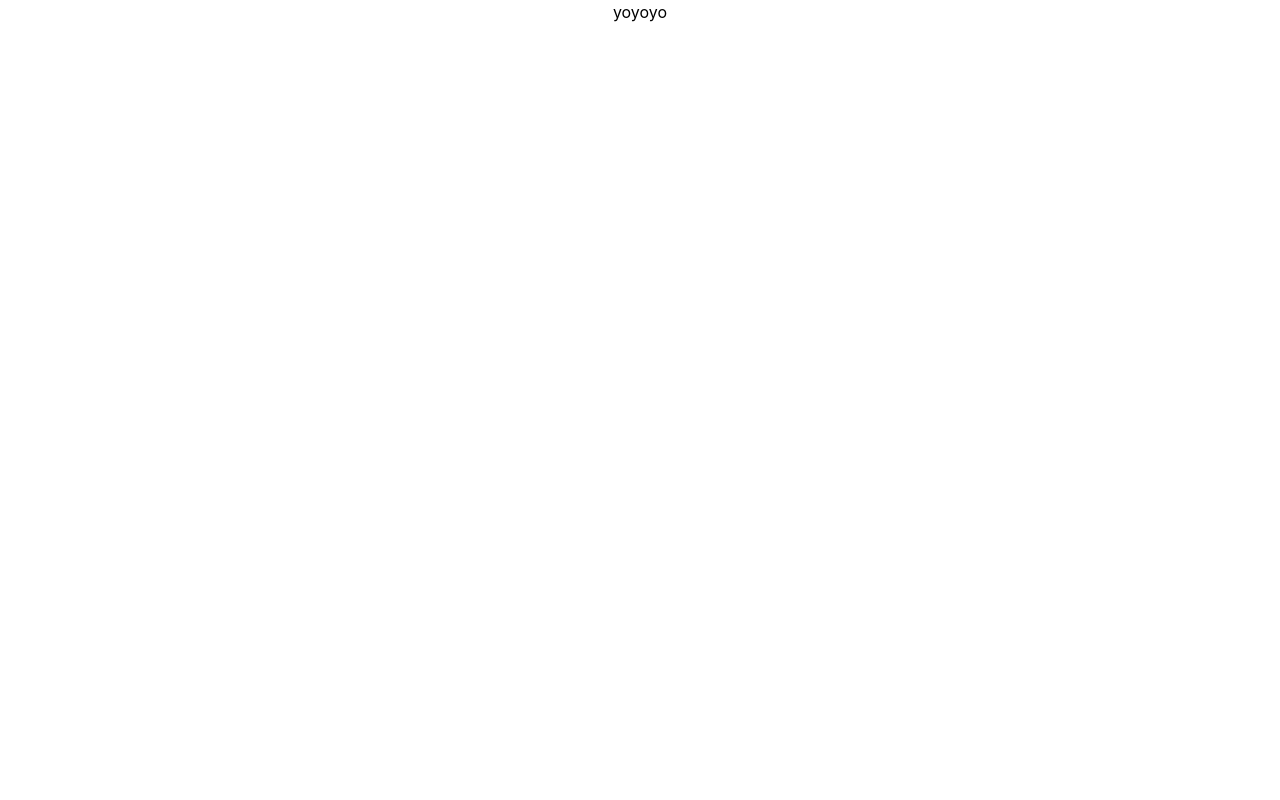
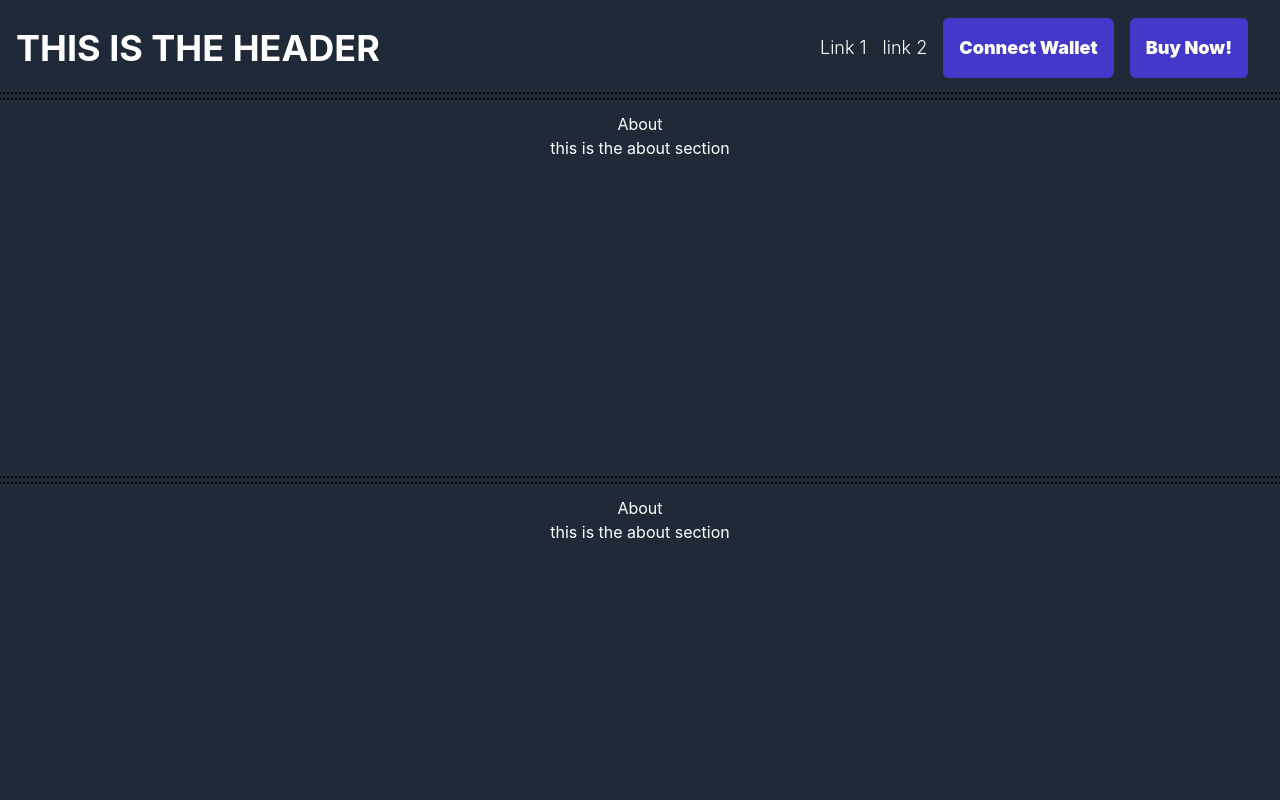
Before and after one commit to Blockchain-game-hub/rig_nft, a React (Create React App) app: page / in a window 1280 px wide. Shown: the top 800 px of the page. Built offline with nearby package versions, Linux system fonts and the light colour scheme.

Commit message:
added basic navbbar, sections outline, auto scrolling.
Signed-off-by: brendisurfs <brendan.prednis@protonmail.com>

```diff
--- a/package.json
+++ b/package.json
@@ -11,11 +11,13 @@
     "@types/node": "^12.0.0",
     "@types/react": "^17.0.0",
     "@types/react-dom": "^17.0.0",
+    "@types/react-scroll": "^1.8.3",
     "autoprefixer": "^9",
     "postcss": "^7",
     "react": "^17.0.2",
     "react-dom": "^17.0.2",
     "react-scripts": "4.0.3",
+    "react-scroll": "^1.8.4",
     "tailwindcss": "npm:@tailwindcss/postcss7-compat",
     "typescript": "^4.1.2",
     "web-vitals": "^1.0.1"
--- a/src/App.tsx
+++ b/src/App.tsx
@@ -1,10 +1,22 @@
 import React from "react";
+import { Element } from "react-scroll";
 import "./App.css";
+import Layout from "./components/Layout";
+import { AboutSection } from "./sections/AboutSection";
 
 function App() {
 	return (
 		<div className="App">
-			<p>yoyoyo</p>
+			<Layout>
+				<AboutSection />
+				<AboutSection />
+				<AboutSection />
+				<AboutSection />
+				<AboutSection />
+				<Element name="test1" className="element">
+					<AboutSection />
+				</Element>
+			</Layout>
 		</div>
 	);
 }
--- /dev/null
+++ b/src/components/BuyButton.tsx
@@ -0,0 +1,9 @@
+import React from "react";
+
+export const BuyButton = () => {
+	return (
+		<button className="btn bg-indigo-700 hover:bg-indigo-900 px-4 py-4 mx-2  rounded-md text-lg font-black">
+			Buy Now!
+		</button>
+	);
+};
--- /dev/null
+++ b/src/components/ConnectButton.tsx
@@ -0,0 +1,18 @@
+/**
+ * TODO:
+ * - Implement Moralis API (easy as far as I found.)
+ * - Styling
+ * - security with wallet?
+ * - other w3 stuff we need.
+ */
+import React from "react";
+
+export const ConnectButton = () => {
+	return (
+		<div>
+			<button className="btn bg-indigo-700 hover:bg-indigo-900 px-4 py-4 mx-2  rounded-md text-lg font-black">
+				Connect Wallet
+			</button>
+		</div>
+	);
+};
--- a/src/components/Header.tsx
+++ b/src/components/Header.tsx
@@ -1,15 +1,58 @@
+/**
+ * TODO:
+ * - Links for navigation.
+ * - scrolling to secitons.
+ * - implement graphics.
+ * - Moralis implementation
+ */
 import React from "react";
+import { Link, Events, animateScroll as scroll, scroller } from "react-scroll";
+import { BuyButton } from "./BuyButton";
+import { ConnectButton } from "./ConnectButton";
 
 const Header = () => {
+	React.useEffect(() => {
+		// effect here
+		Events.scrollEvent.register("begin", () => {
+			console.log("begin scrolling");
+		});
+
+		return () => {
+			Events.scrollEvent.remove("begin");
+			Events.scrollEvent.remove("end");
+		};
+	}, []);
+
+	// // ScrollToTop - scrolls user back to top. NOTE: have this link to a floating element somewhere.
+	function scrollToTop() {
+		scroll.scrollToTop();
+	}
+
 	return (
 		<div>
-			<nav className="justify-between flex px-2 py-2">
-				<div className="brand">this is the header</div>
+			<nav className="outline-black justify-between items-center flex flex-row h-24 px-4 py-2">
+				<div className="brand font-bold text-4xl uppercase cursor-pointer">
+					this is the header
+				</div>
 				<div className="menu">
-					<ul className="justify-between px-2">
-						<div>link 1</div>
-						<div>link 2</div>
-					</ul>
+					<nav className="flex justify-around items-center px-2 font-light text-lg ">
+						{/* NOTE: These will be links. */}
+						<div className="px-2">
+							<Link
+								activeClass="active"
+								className="test1"
+								to="test1"
+								spy={true}
+								smooth={true}
+								duration={500}
+							>
+								Link 1
+							</Link>
+						</div>
+						<div className="px-2">link 2</div>
+						<ConnectButton />
+						<BuyButton />
+					</nav>
 				</div>
 			</nav>
 		</div>
--- a/src/components/Layout.tsx
+++ b/src/components/Layout.tsx
@@ -5,9 +5,9 @@ import Header from "./Header";
 // TODO: change to react components after for chilren.
 function Layout({ children }: any) {
 	return (
-		<div>
+		<div className="bg-gray-800 text-white flex flex-col h-screen">
 			<Header />
-			{children}
+			<main className="flex-grow">{children}</main>
 			<Footer />
 		</div>
 	);
--- a/src/index.css
+++ b/src/index.css
@@ -1,7 +1,7 @@
 /* tailwind config */
 @tailwind base;
 @tailwind components;
-@tailwind utlities;
+@tailwind utilities;
 
 body {
 	margin: 0;
--- /dev/null
+++ b/src/sections/AboutSection.tsx
@@ -0,0 +1,12 @@
+import React from "react";
+
+export const AboutSection = () => {
+	return (
+		<div>
+			<main className="h-96 px-4 py-4 mx-auto my-auto outline-black">
+				<h1>About</h1>
+				<p>this is the about section</p>
+			</main>
+		</div>
+	);
+};
--- a/tailwind.config.js
+++ b/tailwind.config.js
@@ -1,6 +1,6 @@
 module.exports = {
 	purge: ["./src/**/*.{js,jsx,ts,tsx},", "./public/index.html"],
-	darkMode: false, // or 'media' or 'class'
+	darkMode: "class", // or 'media' or 'class'
 	theme: {
 		extend: {},
 	},
```
Also changed, not shown: 1 other file (tests, documents, lock files or other folders).
